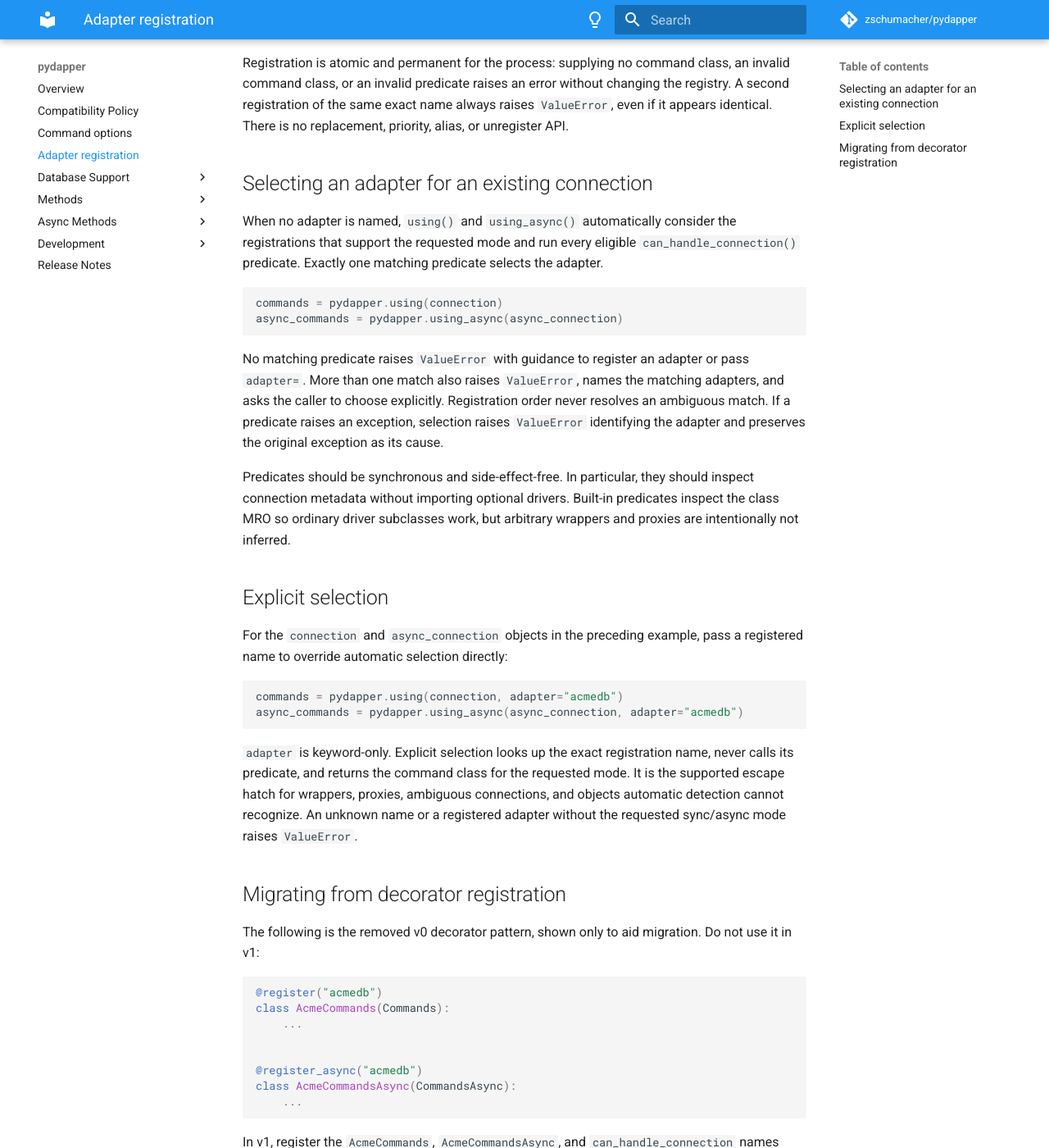
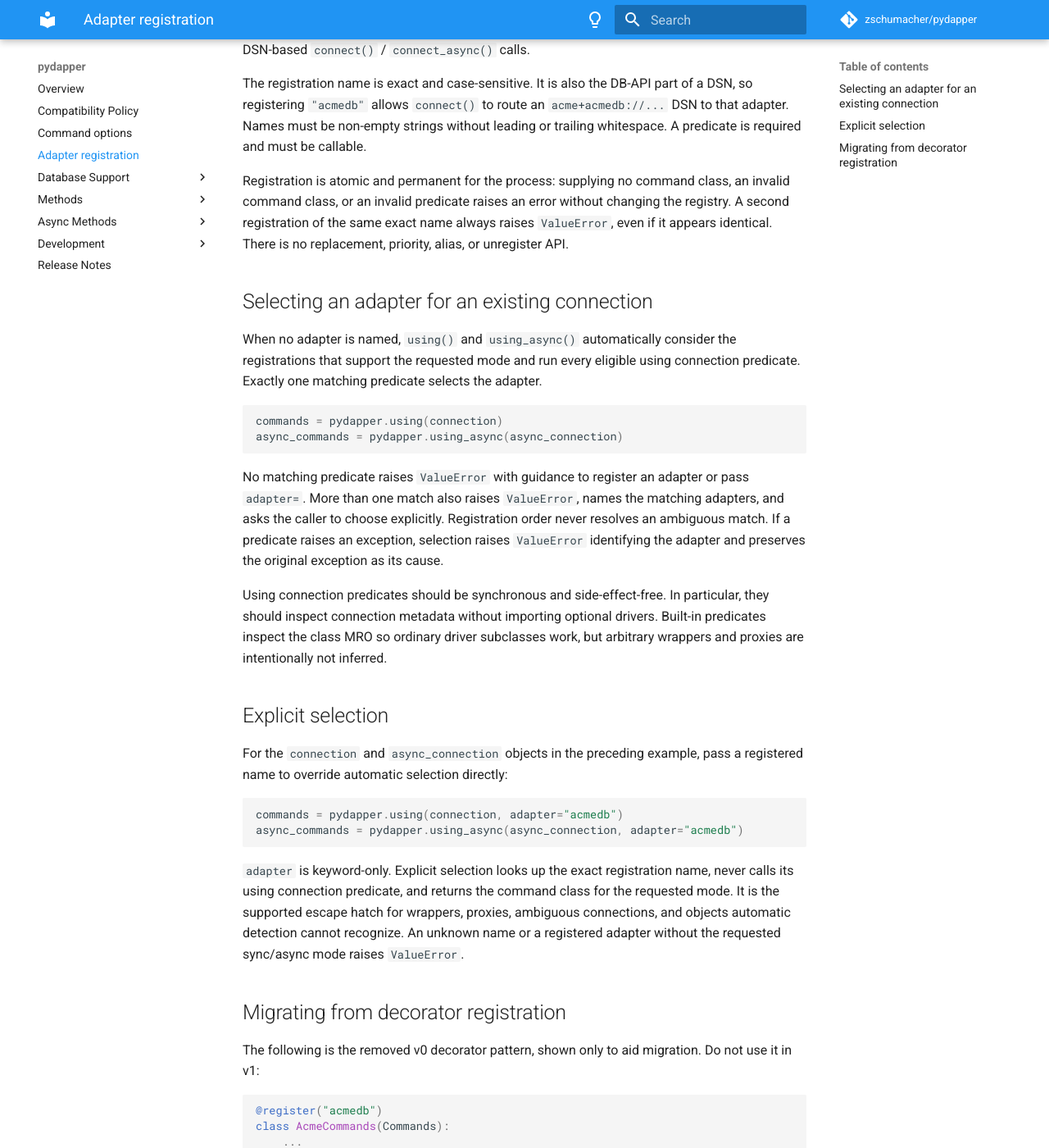
Before and after one commit to zschumacher/pydapper, an MkDocs documentation site: the page built from docs/adapter_registration.md, in a window 1280 px wide and 1400 px high, scrolled down 1236 px. Shown: the whole window at 82% size. Built offline with MkDocs 1.6.1 and Material for MkDocs 9.7.7, drawn with Linux system fonts in a browser that asks for light colours; comment, search, counter and statistics services are not loaded; some of the changed text lies outside the part shown.

Commit message:
refactor: rename adapter selection predicate

````diff
--- a/docs/adapter_registration.md
+++ b/docs/adapter_registration.md
@@ -1,7 +1,8 @@
 # Adapter registration
 
 `pydapper.register_adapter()` is the single way to register a DB-API adapter. An adapter registration provides
-the command implementation for one or both modes and a synchronous predicate used to recognize connection objects.
+the command implementation for one or both modes and a synchronous `using_connection_predicate` used only for
+automatic adapter selection of externally supplied connections through `using()` and `using_async()`.
 
 ```python
 import pydapper
@@ -21,7 +22,7 @@
         raise NotImplementedError
 
 
-def can_handle_connection(connection: object) -> bool:
+def is_acme_connection(connection: object) -> bool:
     module = type(connection).__module__
     return module == "acmedb" or module.startswith("acmedb.")
 
@@ -30,27 +31,31 @@
     "acmedb",
     commands=AcmeCommands,
     async_commands=AcmeCommandsAsync,
-    can_handle_connection=can_handle_connection,
+    using_connection_predicate=is_acme_connection,
 )
 ```
 
 `commands` must be a `Commands` subclass and `async_commands` must be a `CommandsAsync` subclass. Using the classes
-and predicate above, supply either one for a sync-only or async-only adapter, or both when the driver supports both
-modes:
+and using connection predicate above, supply either one for a sync-only or async-only adapter, or both when the driver
+supports both modes:
 
 ```python
 pydapper.register_adapter(
     "acmedb-sync",
     commands=AcmeCommands,
-    can_handle_connection=can_handle_connection,
+    using_connection_predicate=is_acme_connection,
 )
 
 pydapper.register_adapter(
     "acmedb-async",
     async_commands=AcmeCommandsAsync,
-    can_handle_connection=can_handle_connection,
+    using_connection_predicate=is_acme_connection,
 )
 ```
+
+The using connection predicate receives the externally supplied connection object. Return `True` to make the adapter
+eligible for automatic `using()` or `using_async()` selection, or `False` to leave it out. It is not a connection
+health check and is not used by explicit `adapter=` selection or DSN-based `connect()` / `connect_async()` calls.
 
 The registration name is exact and case-sensitive. It is also the DB-API part of a DSN, so registering `"acmedb"`
 allows `connect()` to route an `acme+acmedb://...` DSN to that adapter. Names must be non-empty strings without
@@ -63,8 +68,7 @@
 ## Selecting an adapter for an existing connection
 
 When no adapter is named, `using()` and `using_async()` automatically consider the registrations that support the
-requested mode and run every eligible `can_handle_connection()` predicate. Exactly one matching predicate selects the
-adapter.
+requested mode and run every eligible using connection predicate. Exactly one matching predicate selects the adapter.
 
 ```python
 commands = pydapper.using(connection)
@@ -76,9 +80,9 @@
 order never resolves an ambiguous match. If a predicate raises an exception, selection raises `ValueError` identifying
 the adapter and preserves the original exception as its cause.
 
-Predicates should be synchronous and side-effect-free. In particular, they should inspect connection metadata without
-importing optional drivers. Built-in predicates inspect the class MRO so ordinary driver subclasses work, but arbitrary
-wrappers and proxies are intentionally not inferred.
+Using connection predicates should be synchronous and side-effect-free. In particular, they should inspect connection
+metadata without importing optional drivers. Built-in predicates inspect the class MRO so ordinary driver subclasses
+work, but arbitrary wrappers and proxies are intentionally not inferred.
 
 ## Explicit selection
 
@@ -90,10 +94,10 @@
 async_commands = pydapper.using_async(async_connection, adapter="acmedb")
 ```
 
-`adapter` is keyword-only. Explicit selection looks up the exact registration name, never calls its predicate, and
-returns the command class for the requested mode. It is the supported escape hatch for wrappers, proxies, ambiguous
-connections, and objects automatic detection cannot recognize. An unknown name or a registered adapter without the
-requested sync/async mode raises `ValueError`.
+`adapter` is keyword-only. Explicit selection looks up the exact registration name, never calls its using connection
+predicate, and returns the command class for the requested mode. It is the supported escape hatch for wrappers,
+proxies, ambiguous connections, and objects automatic detection cannot recognize. An unknown name or a registered
+adapter without the requested sync/async mode raises `ValueError`.
 
 ## Migrating from decorator registration
 
@@ -110,14 +114,14 @@
     ...
 ```
 
-In v1, register the `AcmeCommands`, `AcmeCommandsAsync`, and `can_handle_connection` names defined above in one call:
+In v1, register the `AcmeCommands`, `AcmeCommandsAsync`, and `is_acme_connection` names defined above in one call:
 
 ```python
 pydapper.register_adapter(
     "acmedb",
     commands=AcmeCommands,
     async_commands=AcmeCommandsAsync,
-    can_handle_connection=can_handle_connection,
+    using_connection_predicate=is_acme_connection,
 )
 ```
 
````
Also changed, not shown: 4 other files.
